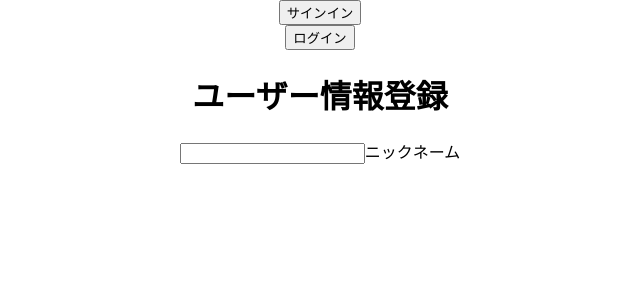
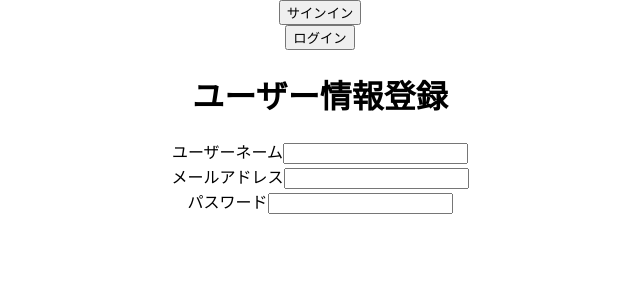
Before and after one commit to Keiji-morita/react_techtrain, a React (Create React App) app: page /components/register in a window 1280 px wide. Shown: the top 300 px of the page, without its empty margins (320-960 px from the left). Built offline with nearby package versions, Linux system fonts and the light colour scheme.

Commit message:
サインイン実装中

```diff
--- a/src/components/register.js
+++ b/src/components/register.js
@@ -4,14 +4,33 @@ import axios from "axios";
 
 
 export default function Register() {
+  // registerUrl = 'http://localhost:8000/api/admin/register'
+	// state = {
+	// 	redirect: false
+	// }
+
+  const registUser = {
+    methods: 'POST',
+  }
 
   return (
     <main>
     <div>
       <h1>ユーザー情報登録</h1>
+
       <form>
+        <label>ユーザーネーム</label>
         <input />
-        <label>ニックネーム</label>
+      </form>
+
+      <form>
+        <label>メールアドレス</label>
+        <input />
+      </form>
+
+      <form>
+        <label>パスワード</label>
+        <input />
       </form>
 
     </div>
```
Also changed, not shown: src/models/user.js (added, +10 -0 lines).
